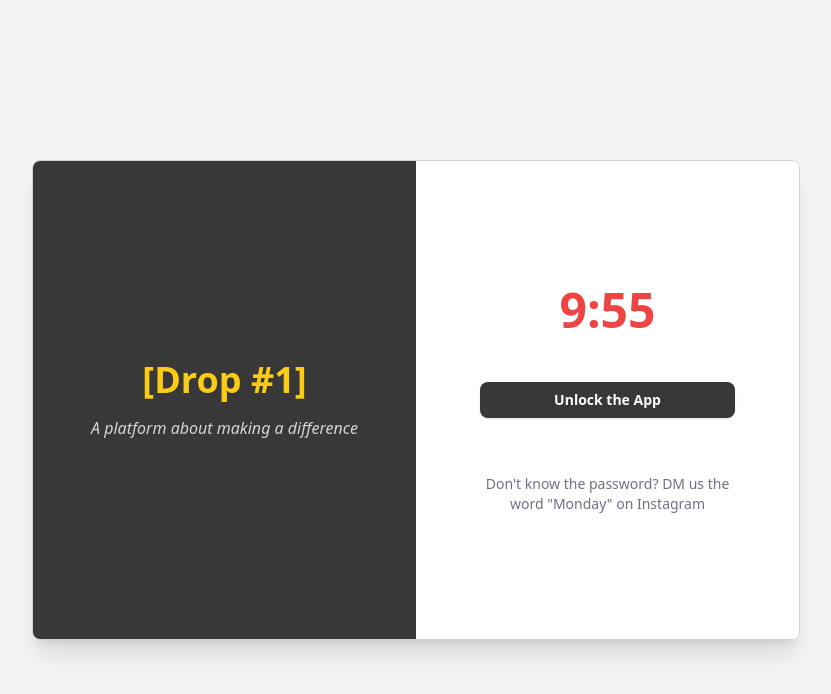
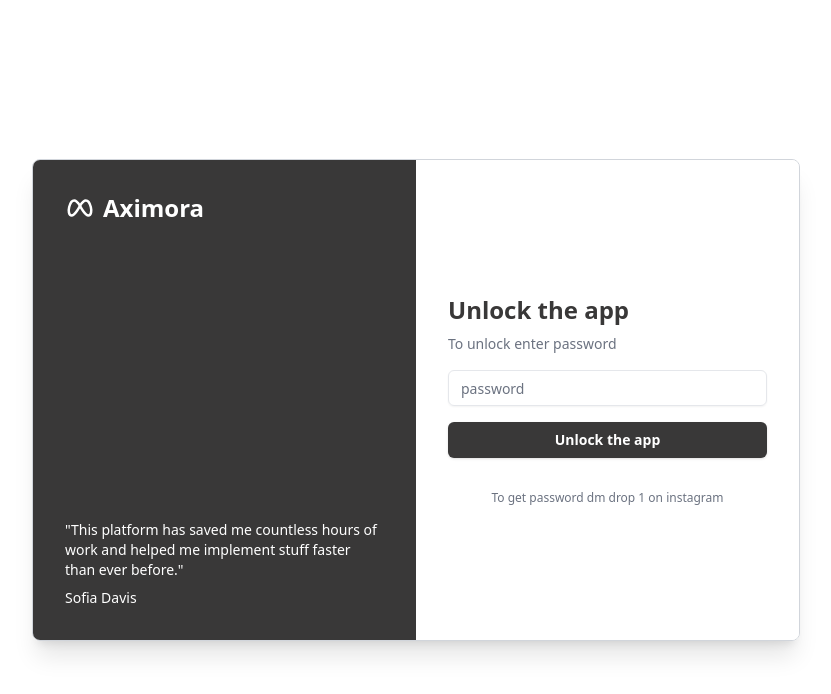
Before and after one commit to roasisaac/app, a React (Vite) app: page /Onboarding in a window 1280 px wide. Shown: the top 694 px of the page, without its empty margins (224-1055 px from the left). Built offline with nearby package versions, Linux system fonts and the light colour scheme.

Commit message:
Update Onboarding.tsx

```diff
--- a/src/pages/Onboarding.tsx
+++ b/src/pages/Onboarding.tsx
@@ -1,71 +1,49 @@
-import React, { useState, useEffect } from 'react';
-import { useNavigate } from 'react-router-dom'; // Import useNavigate for routing
-import { Card, CardHeader, CardContent, CardFooter } from "@/components/ui/card";
+import React from 'react';
+import { Card, CardContent } from "@/components/ui/card";
+import { Input } from "@/components/ui/input";
 import { Button } from "@/components/ui/button";
+import { GithubIcon } from 'lucide-react'; // You can import Lucide React Icons as needed
+import { IconBrandMeta } from '@tabler/icons-react'; // Import Meta icon from Tabler Icons
 
 const LoginPage = () => {
-  const [timeLeft, setTimeLeft] = useState(600); // 600 seconds = 10 minutes
-  const navigate = useNavigate(); // Initialize navigate
-
-  useEffect(() => {
-    const timer = setInterval(() => {
-      setTimeLeft((prevTime) => (prevTime > 0 ? prevTime - 1 : 0));
-    }, 1000);
-
-    return () => clearInterval(timer);
-  }, []);
-
-  // Function to redirect to onboarding page
-  const handleUnlock = () => {
-    navigate('/credentials'); // Navigate to /onboarding
-  };
-
-  // Function to format the timer in minutes and seconds
-  const formatTime = (time) => {
-    const minutes = Math.floor(time / 60);
-    const seconds = time % 60;
-    return `${minutes}:${seconds < 10 ? '0' : ''}${seconds}`;
-  };
-
   return (
-    <div className="flex justify-center items-center h-screen bg-gray-100">
-      <Card className="w-full max-w-3xl shadow-xl border border-gray-300 rounded-lg overflow-hidden h-[480px]">
-        <div className="flex h-full">
-          {/* Left Section */}
-          <div className="bg-[#393838] text-white flex flex-col justify-center items-center p-10 w-1/2">
-            <div className="text-4xl font-bold text-yellow-400">
-              [Drop #1]
+    <div className="flex justify-center items-center min-h-screen bg-white">
+      <Card className="w-full max-w-3xl shadow-xl border border-gray-300 rounded-lg overflow-hidden">
+        <div className="flex h-[480px]">
+          {/* Left side with Acme and Meta icon */}
+          <div className="w-1/2 bg-[#393838] text-white p-8 flex flex-col justify-between">
+            <div className="flex items-center">
+              <IconBrandMeta className="mr-2" size={30} />
+              <h1 className="text-2xl font-bold">Aximora</h1>
             </div>
-            <p className="mt-4 text-gray-300 italic text-center">
-              A platform about making a difference
-            </p>
+            <div>
+              <p className="text-sm ">
+                "This platform has saved me countless hours of work and helped me
+               implement stuff faster than ever before."
+              </p>
+              <p className="mt-2 text-sm">Sofia Davis</p>
+            </div>
           </div>
 
-          {/* Right Section */}
-          <div className="w-1/2 bg-white p-10 flex flex-col justify-center">
-            <CardHeader className="text-center mb-6">
-              {/* Display time in minutes and seconds */}
-              <div className="text-5xl font-bold text-red-500">
-                {formatTime(timeLeft)}
-              </div>
-            </CardHeader>
+          {/* Right side with form */}
+          <CardContent className="w-1/2 p-8 bg-white flex flex-col justify-center">
+            <div className="flex-grow flex flex-col justify-center">
+              <h2 className="text-2xl font-bold mb-2 text-[#393838]">Unlock the app</h2>
+              <p className="text-sm mb-4 text-gray-500">
+                To unlock enter password
+              </p>
+              <Input
+                type="password"
+                placeholder="password"
+                className="mb-4 placeholder-gray-500"
+              />
+              <Button className="w-full mb-4 bg-[#393838] hover:bg-[#393838]/90 text-white font-semibold">Unlock the app</Button>
 
-            <CardContent className="mb-4">
-              {/* Unlock Button */}
-              <Button
-                className="w-full bg-[#393838] hover:bg-black text-white py-2 rounded-lg font-semibold"
-                onClick={handleUnlock} // Call handleUnlock function
-              >
-                Unlock the App
-              </Button>
-            </CardContent>
-
-            <CardFooter className="text-center mt-4">
-              <p className="text-gray-500 text-sm">
-                Don't know the password? DM us the word "Monday" on Instagram{" "}
+              <p className="text-xs mt-4 text-center text-gray-500">
+             To get password dm drop 1 on instagram
               </p>
-            </CardFooter>
-          </div>
+            </div>
+          </CardContent>
         </div>
       </Card>
     </div>
```
